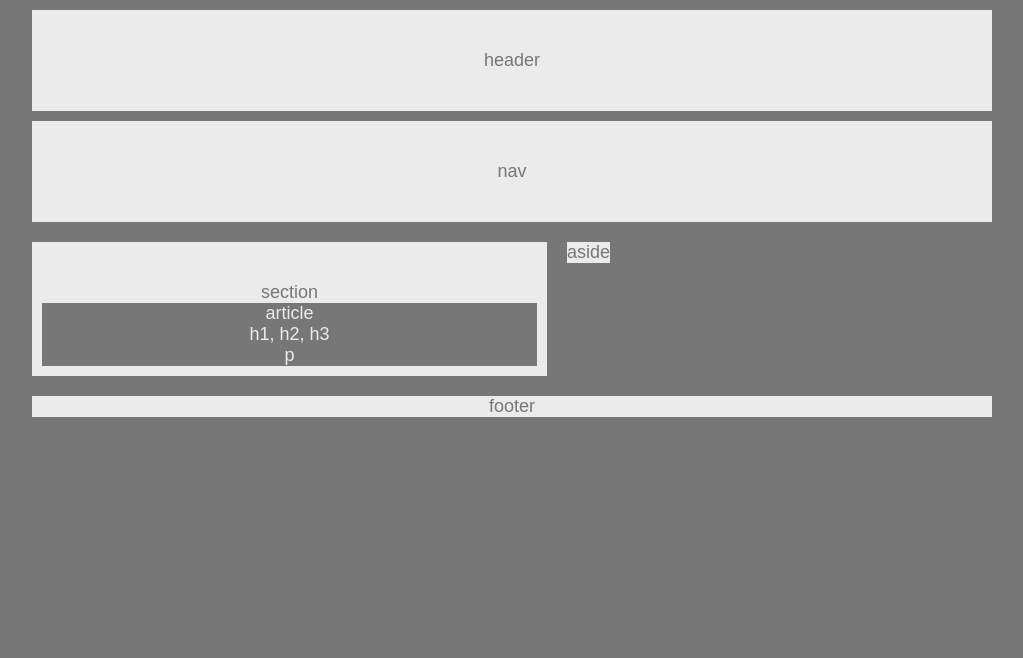
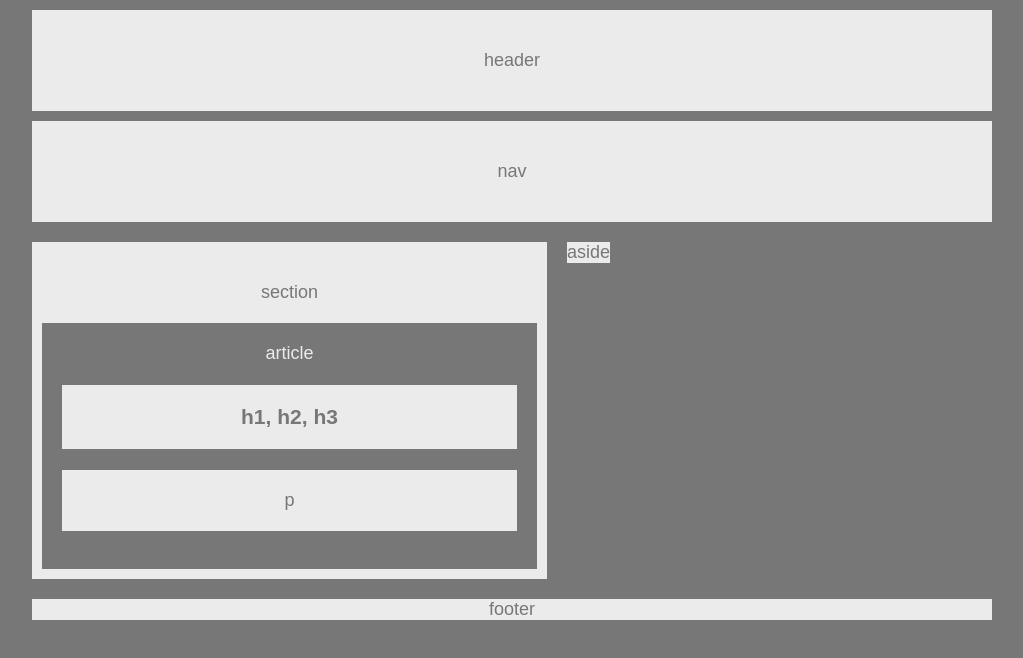
Before and after one commit to sampizzo/HW-Wireframe, a plain HTML site: page index.html in a window 1280 px wide. Shown: the whole page, without its empty margins (128-1151 px from the left). Drawn offline with Linux system fonts and the light colour scheme.

Commit message:
adjusting h and p

```diff
--- a/index.html
+++ b/index.html
@@ -19,8 +19,8 @@
   <section>section
       <article>
           article
-          <div id="article-headers">h1, h2, h3</div>
-          <div id="article-paragraph">p</div>
+          <h1>h1, h2, h3</h1>
+          <p>p</p>
       </article>
   </section>
 
--- a/style.css
+++ b/style.css
@@ -32,11 +32,14 @@ section {
 article {
     color: #ebebeb;
     background: #777;
+    padding: 20px;
+    margin: 20px 0 0 0;
 }
 
 h1, p {
     color: #777;
     background: #ebebeb;
+    padding: 20px;
 }
 
 aside {
```
